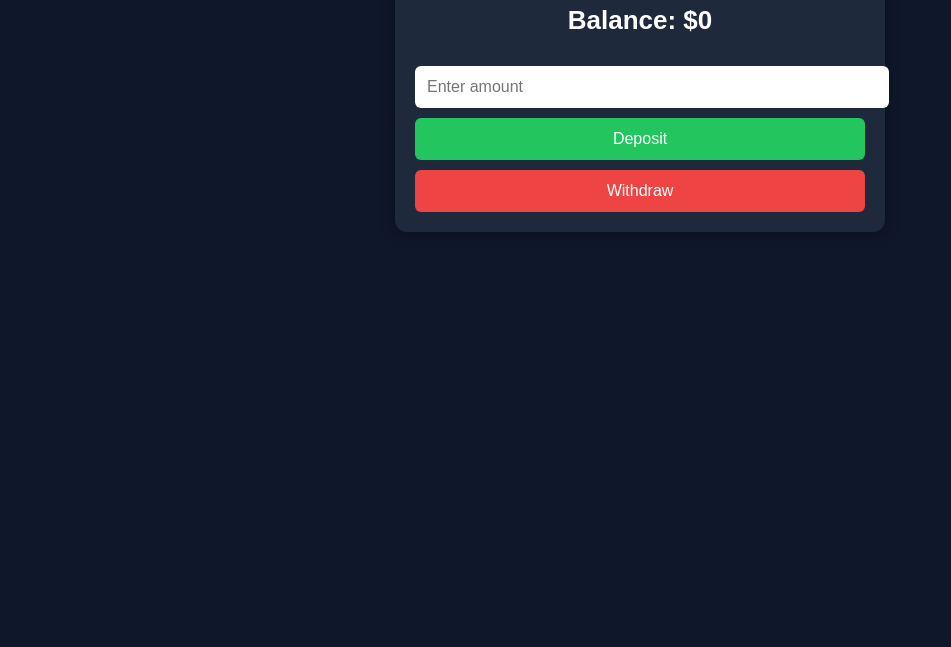
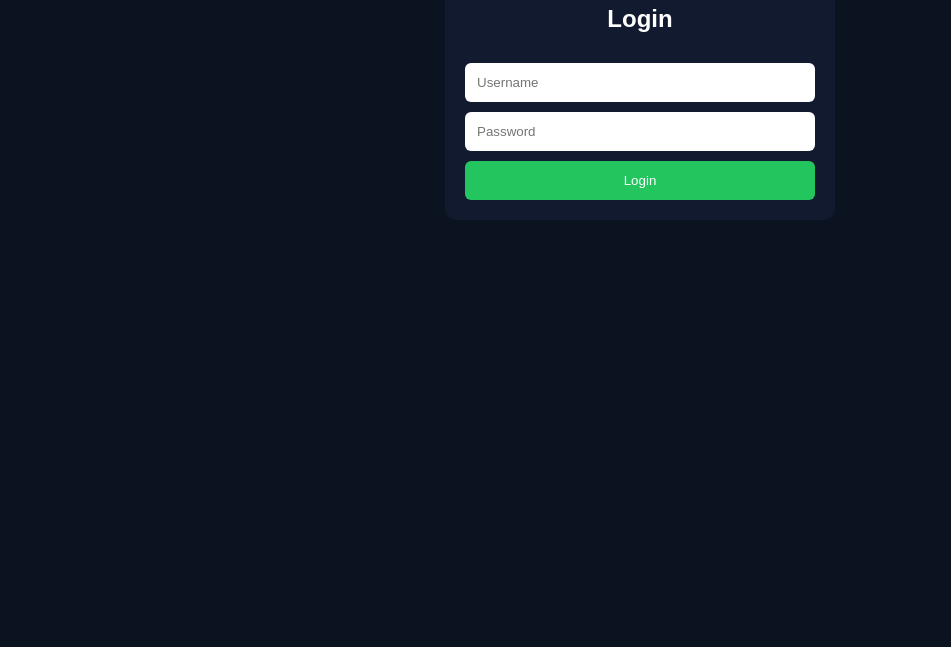
Before and after one commit to crypto-daudaa/crypto-invest-app, a plain HTML site: page index.html in a window 1280 px wide. Shown: the part 153-800 px from the top of the page, without its empty margins (0-951 px from the left). Drawn offline with Linux system fonts and the light colour scheme.

Commit message:
Update index.html
Crypto Pro Dashboard

```diff
--- a/index.html
+++ b/index.html
@@ -1,38 +1,70 @@
-<!DOCTYPE html>
+DOCTYPE html>
 <html lang="en">
 <head>
 <meta charset="UTF-8">
 <meta name="viewport" content="width=device-width, initial-scale=1.0">
-<title>Crypto Investment Dashboard</title>
+<title>Crypto Pro Dashboard</title>
 
 <style>
 body {
     margin: 0;
     font-family: Arial, sans-serif;
-    background: #0f172a;
+    background: #0b1220;
     color: white;
 }
 
+/* LOGIN */
+.login {
+    max-width: 350px;
+    margin: 100px auto;
+    background: #111a2e;
+    padding: 20px;
+    border-radius: 12px;
+    text-align: center;
+}
+
+.login input {
+    width: 100%;
+    padding: 12px;
+    margin-top: 10px;
+    border: none;
+    border-radius: 6px;
+}
+
+.login button {
+    width: 100%;
+    padding: 12px;
+    margin-top: 10px;
+    background: #22c55e;
+    border: none;
+    color: white;
+    cursor: pointer;
+}
+
+/* DASHBOARD */
 .container {
-    max-width: 450px;
-    margin: 60px auto;
+    display: none;
+    max-width: 500px;
+    margin: 40px auto;
     padding: 20px;
-    background: #1e293b;
+}
+
+.card {
+    background: #111a2e;
+    padding: 20px;
     border-radius: 12px;
-    box-shadow: 0 0 15px rgba(0,0,0,0.4);
 }
 
 h1 {
     text-align: center;
     color: #38bdf8;
-    margin-bottom: 20px;
 }
 
 .balance {
     text-align: center;
-    font-size: 26px;
+    font-size: 28px;
+    margin: 20px 0;
     font-weight: bold;
-    margin: 20px 0;
 }
 
 input {
@@ -41,7 +73,6 @@ input {
     margin-top: 10px;
     border: none;
     border-radius: 6px;
-    font-size: 16px;
 }
 
 button {
@@ -50,26 +81,39 @@ button {
     margin-top: 10px;
     border: none;
     border-radius: 6px;
-    font-size: 16px;
     cursor: pointer;
 }
 
-.deposit {
-    background: #22c55e;
-    color: white;
-}
+.deposit { background: #22c55e; color: white; }
+.withdraw { background: #ef4444; color: white; }
 
-.withdraw {
-    background: #ef4444;
-    color: white;
+.history {
+    margin-top: 20px;
+    font-size: 14px;
+    max-height: 150px;
+    overflow-y: auto;
+    background: #0b1220;
+    padding: 10px;
+    border-radius: 8px;
 }
 </style>
 </head>
 
 <body>
 
-<div class="container">
-    <h1>Investment Dashboard</h1>
+<!-- LOGIN -->
+<div class="login" id="loginBox">
+    <h2>Login</h2>
+    <input type="text" id="user" placeholder="Username">
+    <input type="password" id="pass" placeholder="Password">
+    <button onclick="login()">Login</button>
+</div>
+
+<!-- DASHBOARD -->
+<div class="container" id="dashboard">
+    <div class="card">
+
+        <h1>Crypto Dashboard</h1>
 
         <div class="balance">
             Balance: $<span id="balance">0</span>
@@ -79,36 +123,66 @@ button {
 
         <button class="deposit" onclick="deposit()">Deposit</button>
         <button class="withdraw" onclick="withdraw()">Withdraw</button>
+
+        <div class="history" id="history"></div>
+
+    </div>
 </div>
 
 <script>
-let balance = 0;
+let balance = Number(localStorage.getItem("balance")) || 0;
+let history = JSON.parse(localStorage.getItem("history")) || [];
 
-function updateBalance() {
+function login() {
+    let u = document.getElementById("user").value;
+    let p = document.getElementById("pass").value;
+
+    if (u && p) {
+        document.getElementById("loginBox").style.display = "none";
+        document.getElementById("dashboard").style.display = "block";
+        update();
+    } else {
+        alert("Enter username and password");
+    }
+}
+
+function update() {
     document.getElementById("balance").innerText = balance;
+
+    let h = document.getElementById("history");
+    h.innerHTML = "";
+
+    history.slice().reverse().forEach(item => {
+        h.innerHTML += "<div>" + item + "</div>";
+    });
+
+    localStorage.setItem("balance", balance);
+    localStorage.setItem("history", JSON.stringify(history));
 }
 
 function deposit() {
-    let amount = Number(document.getElementById("amount").value);
-    if (amount > 0) {
-        balance += amount;
-        updateBalance();
-    } else {
-        alert("Enter a valid amount");
+    let amt = Number(document.getElementById("amount").value);
+
+    if (amt > 0) {
+        balance += amt;
+        history.push("Deposited +$" + amt);
+        update();
     }
 }
 
 function withdraw() {
-    let amount = Number(document.getElementById("amount").value);
-    if (amount > 0 && amount <= balance) {
-        balance -= amount;
-        updateBalance();
+    let amt = Number(document.getElementById("amount").value);
+
+    if (amt > 0 && amt <= balance) {
+        balance -= amt;
+        history.push("Withdrew -$" + amt);
+        update();
     } else {
-        alert("Invalid or insufficient balance");
+        alert("Invalid amount");
     }
 }
 
-updateBalance();
+update();
 </script>
 
 </body>
```
Lines whose indentation alone changed are shown as unchanged.
